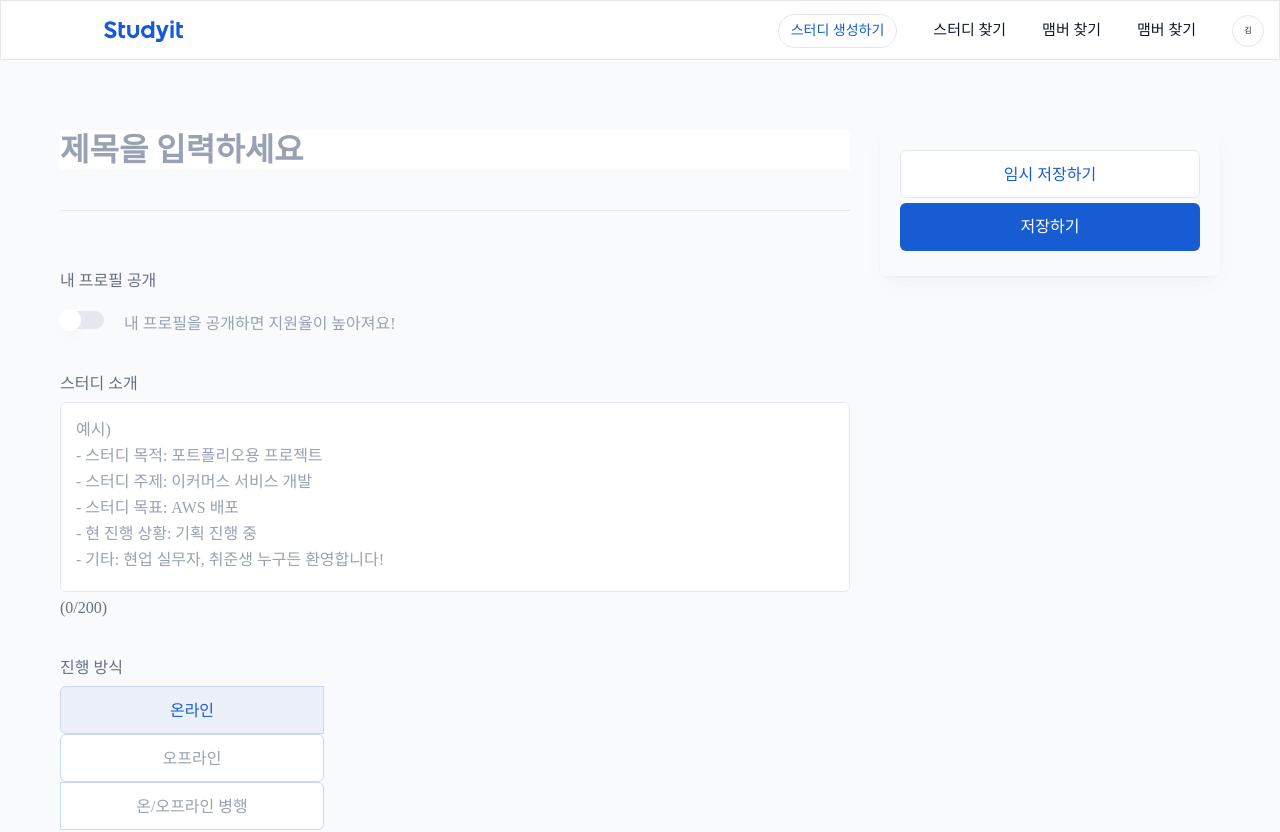
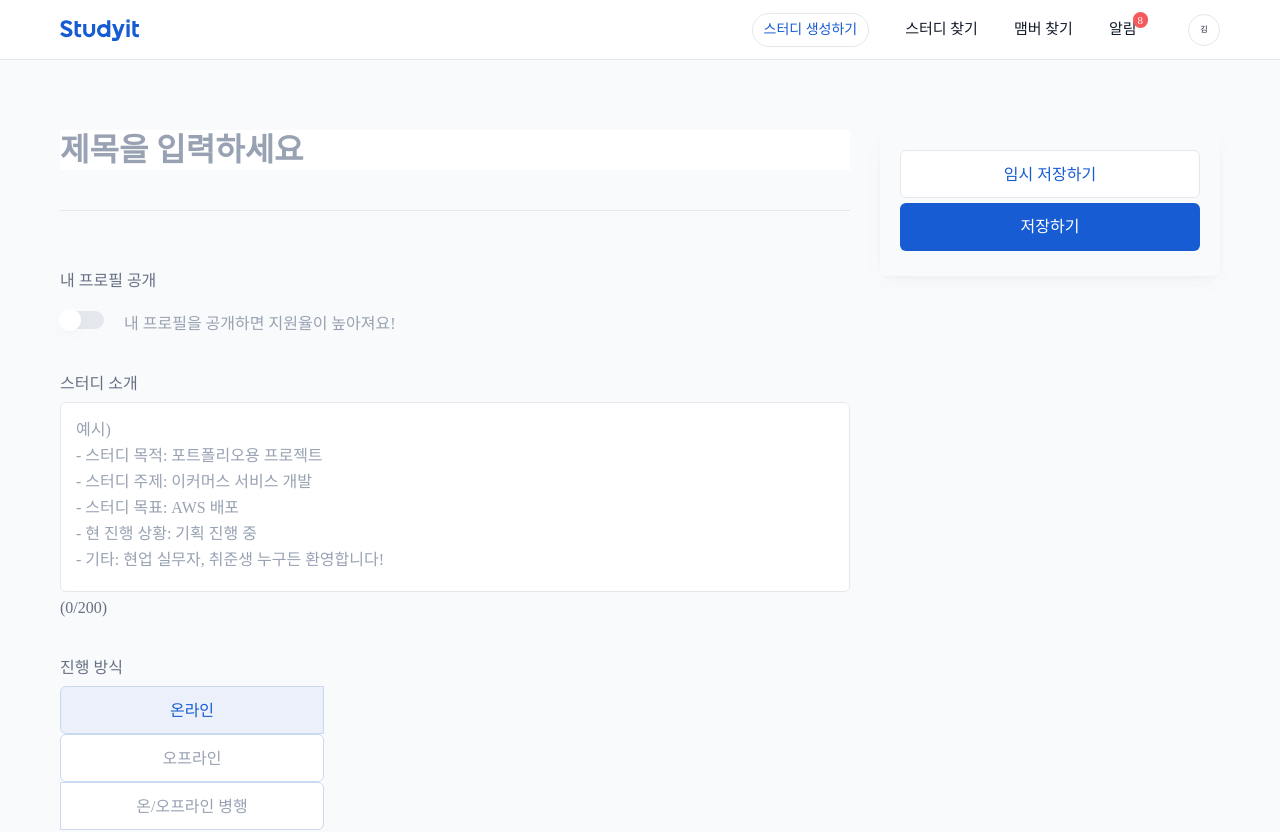
Before and after one commit to study-group-portfolio/study-frontend, a React (Create React App) app: page /study/creation in a window 1280 px wide. Shown: the top 832 px of the page. Built offline with nearby package versions, Linux system fonts and the light colour scheme; a web font is replaced by a local one.

Commit message:
상단바 컴포넌트 수정

```diff
--- a/src/components/Navbar.tsx
+++ b/src/components/Navbar.tsx
@@ -1,81 +1,63 @@
-import styled from "styled-components";
 import cn from 'classnames';
 import styles from 'css/components/common/Navbar.module.scss';
 import logo_studyit_logotype from 'images/logo/logo_studyit_logotype.svg';
 import { NavLink } from "react-router-dom";
-
-const Nav = styled.nav`
-  margin-top: 0px;
-  width: 100%;
-  height: 60px;
-  background-color: #fff;
-  border-bottom: 1px solid #e4e7ec;
-  display: flex;
-  justify-content: flex-end;
-  align-items: center;
-  position: fixed;
-  top: 0;
-  z-index: 100;
-`;
-
-const NavList = styled.ul`
-  display: flex;
-  margin-right: calc(158px - 34px);
-`;
-
-const NavItem = styled.li`
-  font-size: 15px;
-  margin: 0 18px;
-`;
+import AlarmBadge from "./common/AlarmBadge";
+import React, { useState, useRef, useEffect } from 'react';
 
 function Navbar() {
+  const profileButtonRef = useRef(Object());
+  const [profileDropdown, setProfileDropdown] = useState(false);
+
+  useEffect(() => {
+    function clickHandleOutside(event: MouseEvent) {
+      console.log(event.target, profileButtonRef.current);
+      console.log(!profileButtonRef.current.contains(event.target));
+      if (profileButtonRef.current && !profileButtonRef.current.contains(event.target)) {
+        setProfileDropdown(false);
+      }
+    }
+
+    document.addEventListener('click', clickHandleOutside);
+
+    return () => {
+      document.removeEventListener('click', clickHandleOutside);
+    }
+  })
+
   return (
+    <div>
     <div className={cn(styles.container)}>
-      <div className={cn(styles.navContainer)}>
-        <NavLink to="/" className={cn(styles.logoSection)}>
-          <img className={cn(styles.logo)} src={logo_studyit_logotype} />
-        </NavLink>
-        <div className={cn(styles.detailSection)}>
-          <NavLink to="/study/creation" className={cn(styles.studyCreation)}>스터디 생성하기</NavLink>
-          <NavLink to="/study/creation" className={cn(styles.link)}>스터디 찾기</NavLink>
-          <NavLink to="/study/creation" className={cn(styles.link)}>맴버 찾기</NavLink>
-          <NavLink to="/study/creation" className={cn(styles.link)}>맴버 찾기</NavLink>
-          <NavLink to="/study/creation">
-            <span className={cn(styles.circle_32)}>김</span>
-          </NavLink>
+      <NavLink to="/" className={cn(styles.logoSection)}>
+        <img className={cn(styles.logo)} src={logo_studyit_logotype} />
+      </NavLink>
+      <div className={cn(styles.linkBox)}>
+        <div><NavLink to="/" className={cn(styles.studyCreation)}>스터디 생성하기</NavLink></div>
+        <div><NavLink to="/" className={cn(styles.link)}>스터디 찾기</NavLink></div>
+        <div><NavLink to="/" className={cn(styles.link)}>맴버 찾기</NavLink></div>
+        <div><NavLink to="/" className={cn(styles.link)}>알림<span className={cn(styles.alarmSection)}><AlarmBadge text="8" /></span></NavLink></div>
+        <div ref={profileButtonRef}>
+          <button
+            className={cn(styles.circle_32)}
+            onClick={() => setProfileDropdown(!profileDropdown)}
+          >
+            김
+          </button>
+          {profileDropdown &&
+          <div
+            className={cn(styles.alarmDropBox)}
+          >
+            <ul>
+              <li>내 프로필</li>
+              <li>북마크 목록</li>
+              <li>스터디 활동</li>
+              <li>로그아웃</li>
+            </ul>
+          </div>}
         </div>
       </div>
     </div>
-    // <Nav>
-    //   <NavList>
-    //     <NavItem>
-    //       <NavLink
-    //         to="/create-study"
-    //         style={{
-    //           border: "1px solid #e4e7ec",
-    //           borderRadius: 18,
-    //           fontSize: 14,
-    //           padding: "12px 8px",
-    //           color: "#175cd3",
-    //         }}
-    //       >
-    //         스터디 생성하기
-    //       </NavLink>
-    //     </NavItem>
-    //     <NavItem>
-    //       <NavLink to="/">스터디 찾기</NavLink>
-    //     </NavItem>
-    //     <NavItem>
-    //       <NavLink to="/find-member">멤버 찾기</NavLink>
-    //     </NavItem>
-    //     <NavItem>
-    //       <NavLink to="/alert">알림</NavLink>
-    //     </NavItem>
-    //     <NavItem>
-    //       <NavLink to="/login">로그인</NavLink>
-    //     </NavItem>
-    //   </NavList>
-    // </Nav>
+  </div>
   );
 }
 
--- a/src/css/components/common/Navbar.module.scss
+++ b/src/css/components/common/Navbar.module.scss
@@ -8,31 +8,23 @@
     background-color: #FFFFFF;
 
     /** 테두리 설정 **/
-    border: 1px solid #E4E7EC;
+    border-bottom: 1px solid #E4E7EC;
 
     /** 상단바 고정 설정 **/
     position: fixed;
     top: 0;
     z-index: 1000;
 
-    .navContainer {
-        /** 요소 크기 설정 **/
-        width: 1366px;
-        height: 60px;
-        box-sizing: border-box;
-
-        /** 요소 중앙 정렬 **/
-        margin: 0 auto;
-
-        /** 내부 여백 설정 **/
-        padding: 0 103px;
-
     /** 그리드 설정 **/
     display: grid;
-        grid-template-columns: 79.11px auto;
-        column-gap: 586px;
+    grid-template-columns: auto auto;
+
+    padding: 0 calc(50% - 580px);
 
     .logoSection {
+        // position: absolute;
+        // left: calc(50% - 580px);
+
         /** 요소 크기 설정 **/
         height: 60px;
 
@@ -46,29 +38,27 @@
         }
     }
 
-        .detailSection {
-            /** 요소 크기 설정 **/
-            height: 60px;
-
-            /** 그리드 설정 **/
+    .linkBox {
         display: grid;
         grid-auto-flow: column;
         justify-content: flex-end;
         column-gap: 36px;
 
+        // float: right;
+        // margin-right: calc(50% - 580px);
+
         .studyCreation {
-                /** 외부 여백을 통한 요소의 위치 설정 **/
+            display: inline-block;
+
+            /** 외부 여백 설정 **/
             margin: 13px 0;
 
-                /** 요소 크기 설정 **/
-                height: 34px;
+            /** 배경색상 설정 **/
+            background: #FFFFFF;
 
             /** 테두리 설정 **/
             border: 1px solid #E4E7EC;
             border-radius: 18px;
-
-                /** 배경색상 설정 **/
-                background-color: #FFFFFF;
 
             /** 텍스트 설정 **/
             font-style: normal;
@@ -78,10 +68,13 @@
             color: #175CD3;
 
             /** 내부 여백 설정 **/
-                padding: 7px 12px;
+            padding: 7px 11px;
         }
 
         .link {
+            /** 요소 블록 설정 **/
+            display: inline-block;
+
             /** 텍스트 설정 **/
             font-style: normal;
             font-weight: normal;
@@ -91,6 +84,13 @@
 
             /** 외부 여백 설정 **/
             margin: 20px 0;
+
+            .alarmSection {
+                display: inline;
+                position: relative;
+                top: -10px;
+                left: -4px;
+            }
         }
 
         .circle_32 {
@@ -103,9 +103,6 @@
             border: 1px solid #E4E7EC;
             border-radius: 16px;
 
-                /** 외부 여백 설정 **/
-                margin: 14px 0;
-
             /** 텍스트 설정 **/
             font-style: normal;
             font-weight: normal;
@@ -116,7 +113,46 @@
             /** 텍스트 중앙 정렬 **/
             text-align: center;
             padding: 10px 0;
+
+            /** 외부 여백 설정 **/
+            margin: 14px 0;
         }
     }
 }
+
+.alarmDropBox {
+    margin: 0;
+    position: fixed;
+    display: inline-block;
+    top: 60px;
+    left: calc(50% + 438px);
+    z-index: 100;
+
+    /** 배경색상 설정 **/
+    background-color: #FFFFFF;
+
+    /** 그림자 설정 **/
+    box-shadow: 0px 8px 24px rgba(16, 24, 40, 0.02),
+    0px 4px 12px rgba(16, 24, 40, 0.02),
+    0px 2px 6px rgba(16, 24, 40, 0.02);
+
+    /** 테두리 설정 **/
+    border-radius: 6px;
+
+    /** 내부 여백 설정 **/
+    padding: 10px 0;
+
+    ul {
+        li {
+            /** 내부 여백 설정 **/
+            padding: 10px 60px 10px 15px;
+
+            /** 텍스트 설정 **/
+            font-style: normal;
+            font-weight: normal;
+            font-size: 14px;
+            line-height: 18px;
+            color: #101828;
         }
+    }
+}
```
Lines whose indentation alone changed are shown as unchanged.
